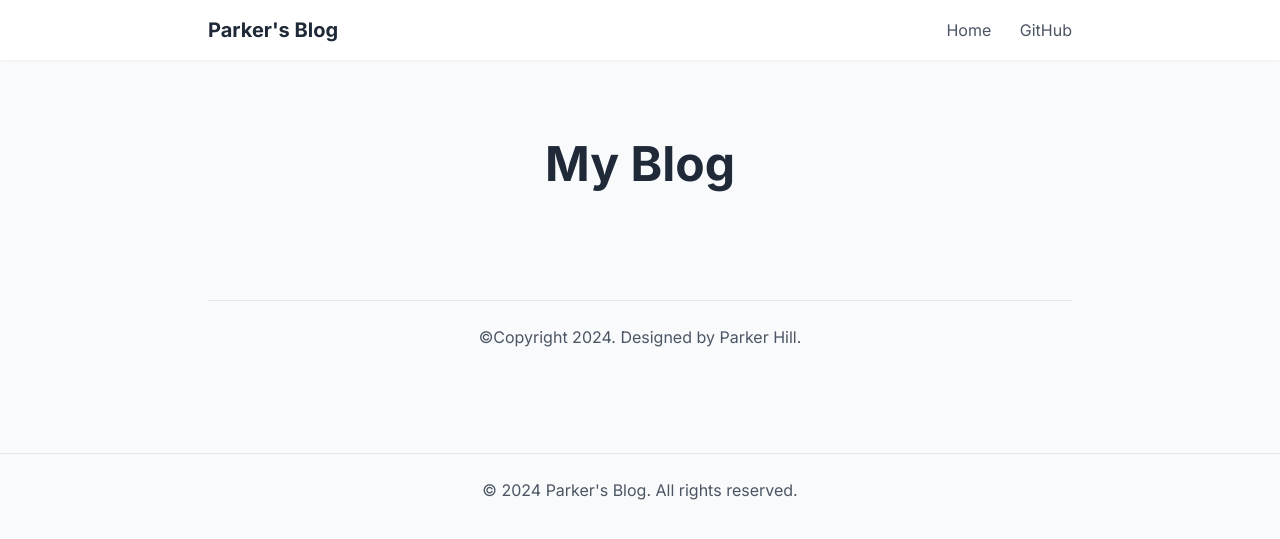
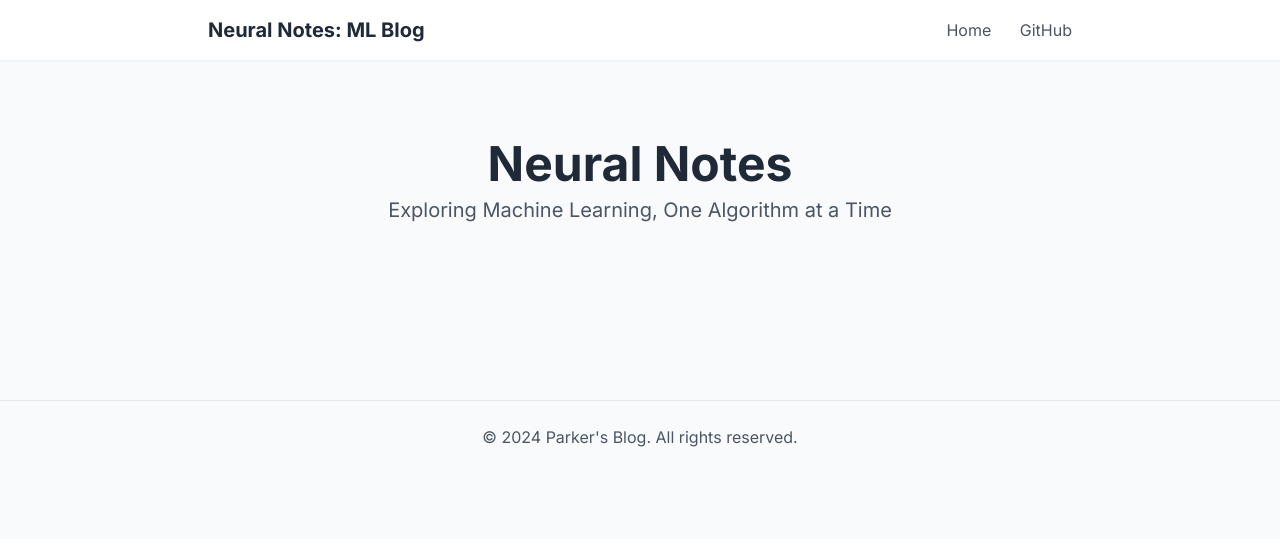
Before and after one commit to parkerhill/Blog_Capstone_Part_1_Templating, a Flask app: page / in a window 1280 px wide. Shown: the top 539 px of the page. Run offline with Flask 3, Linux system fonts and the light colour scheme; data that the repository does not hold is empty; some libraries are stand-ins or nearby versions.

Commit message:
Working Final Build 11-10-24

```diff
--- a/templates/base.html
+++ b/templates/base.html
@@ -6,7 +6,7 @@
     <meta name="viewport" content="width=device-width, initial-scale=1.0">
 
     <!-- Page title -->
-    <title>Parker's Blog</title>
+    <title>Neural Notes: ML Blog</title>
 
     <!-- Tailwind CSS from CDN -->
     <script src="https://cdn.tailwindcss.com"></script>
@@ -40,12 +40,12 @@
         <div class="max-w-4xl mx-auto px-4 py-4">
             <div class="flex justify-between items-center">
                 <!-- Site logo/name -->
-                <a href="/" class="text-xl font-bold text-gray-800">Parker's Blog</a>
+                <a href="/" class="text-xl font-bold text-gray-800">Neural Notes: ML Blog</a>
 
                 <!-- Navigation links -->
                 <div class="space-x-6">
                     <a href="/" class="text-gray-600 hover:text-gray-900 transition-colors duration-200">Home</a>
-                    <a href="https://github.com/your-github" class="text-gray-600 hover:text-gray-900 transition-colors duration-200">GitHub</a>
+                    <a href="https://github.com/parkerhill" class="text-gray-600 hover:text-gray-900 transition-colors duration-200">GitHub</a>
                 </div>
             </div>
         </div>
--- a/templates/blog.html
+++ b/templates/blog.html
@@ -2,7 +2,7 @@
 <html lang="en">
 <head>
     <meta charset="UTF-8">
-    <title>Title</title>
+    <title>Neural Notes: ML Blog</title>
 </head>
 <body>
 
--- a/templates/index.html
+++ b/templates/index.html
@@ -4,7 +4,8 @@
 <div class="container max-w-4xl mx-auto px-4">
     <!-- Header section -->
     <header class="text-center py-12">
-        <h1 class="text-5xl font-bold text-gray-800 mb-4">My Blog</h1>
+       <h1 class="text-5xl font-bold text-gray-800 mb-2">Neural Notes</h1>
+        <p class="text-xl text-gray-600">Exploring Machine Learning, One Algorithm at a Time</p>
     </header>
 
     <!-- Blog posts grid -->
@@ -24,9 +25,9 @@
         {% endfor %}
     </div>
 
-    <!-- Footer -->
-    <footer class="text-center py-6 text-gray-600 border-t border-gray-200">
-        <p>©Copyright {{ current_year }}. Designed by Parker Hill.</p>
-    </footer>
+<!--    &lt;!&ndash; Footer &ndash;&gt;-->
+<!--    <footer class="text-center py-6 text-gray-600 border-t border-gray-200">-->
+<!--       <p>©Copyright {{ current_year }}. Designed by Parker Hill.</p>&ndash;&gt;-->
+<!--    </footer>-->
 </div>
 {% endblock %}
--- a/templates/post.html
+++ b/templates/post.html
@@ -25,8 +25,8 @@
     </div>
 
     <!-- Footer -->
-    <footer class="text-center py-6 text-gray-600 border-t border-gray-200">
-        <p>Made with ♥️ with Parker Hill & Claude Sonnet AI.</p>
-    </footer>
+<!--    <footer class="text-center py-6 text-gray-600 border-t border-gray-200">-->
+<!--        <p>Made with ♥️ with Parker Hill & Claude Sonnet AI.</p>-->
+<!--    </footer>-->
 </div>
 {% endblock %}
```
